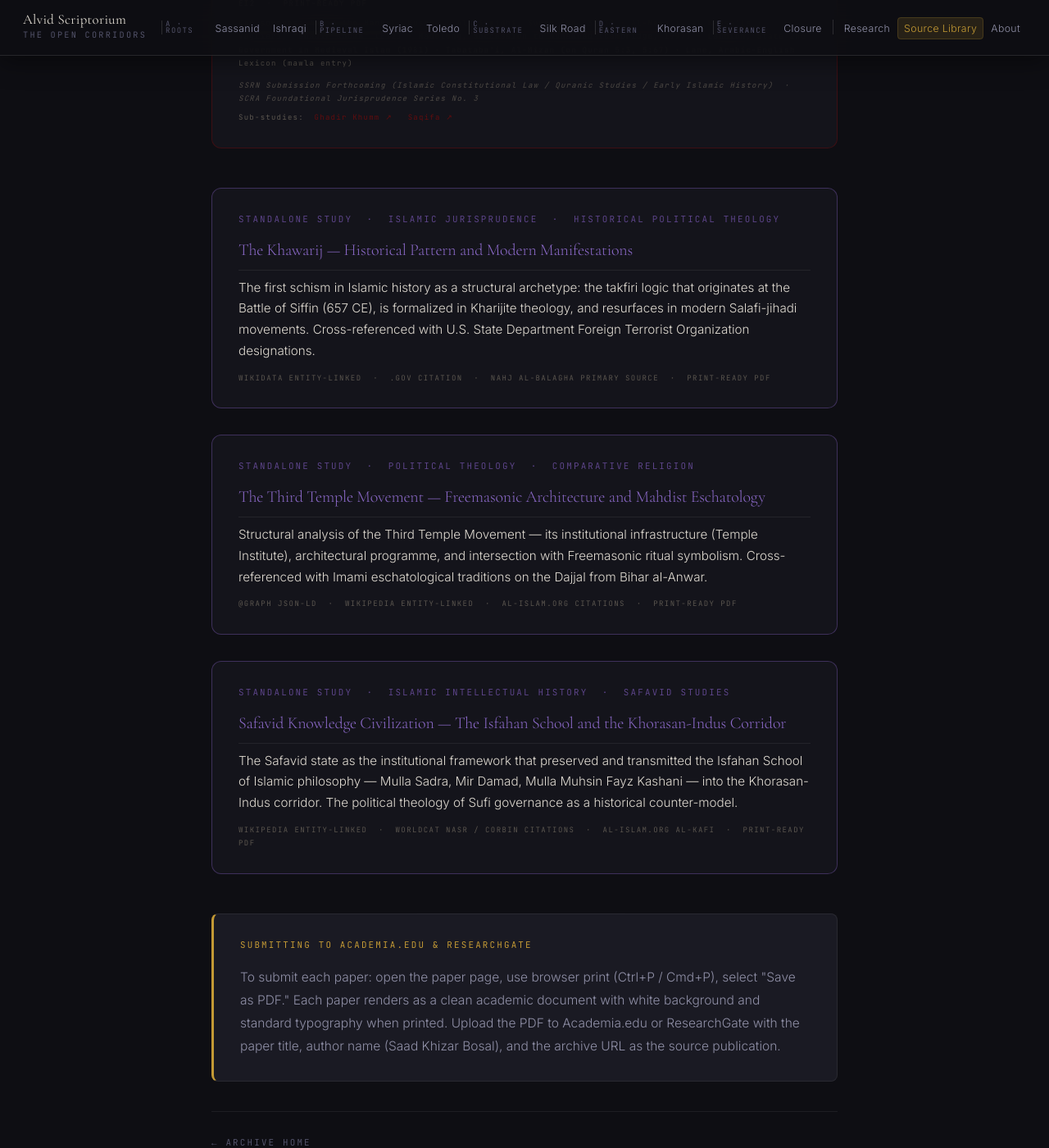
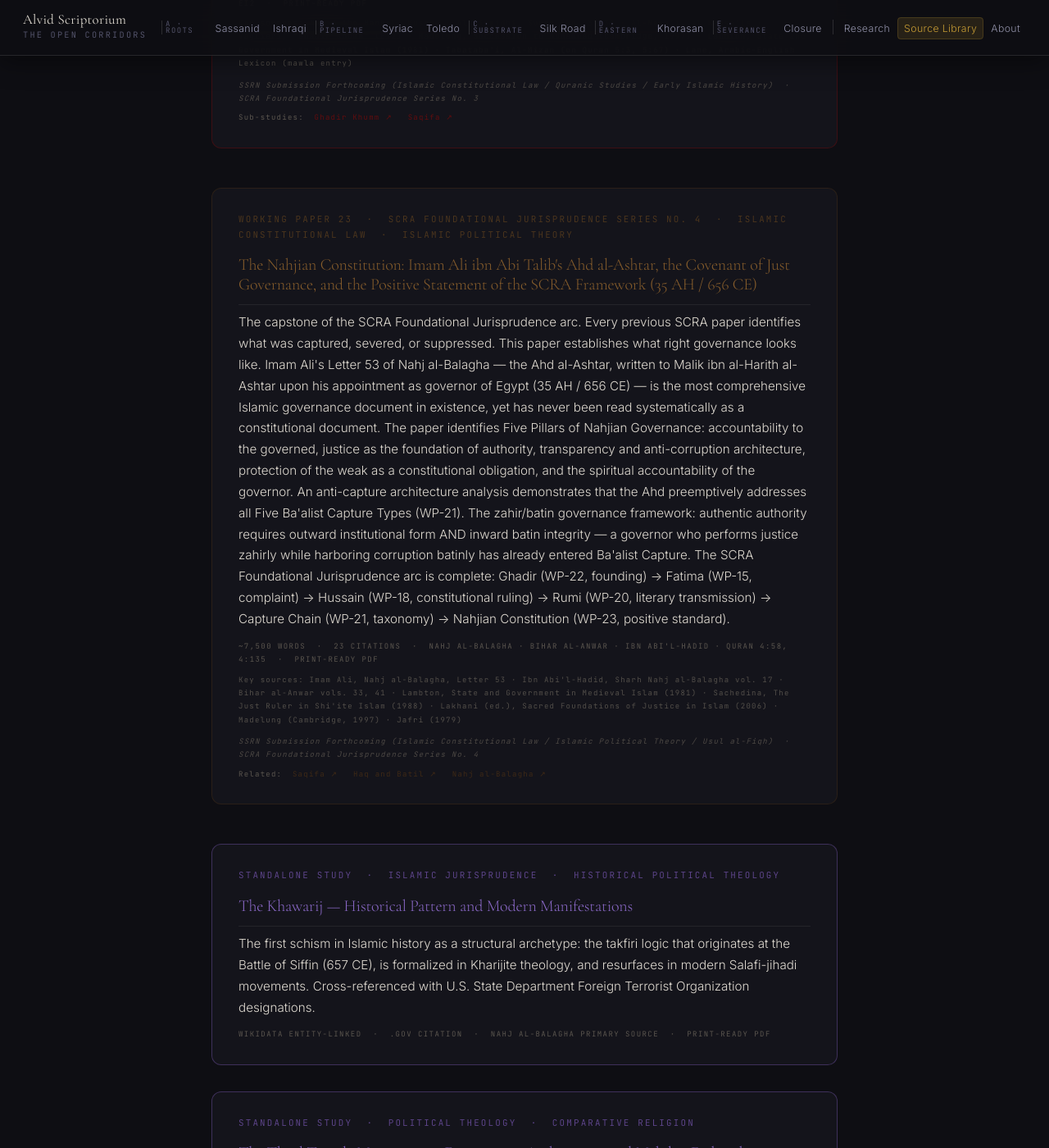
Before and after one commit to Political-Theology-Archive/geopolitical-synthesis, a Jekyll site: the page built from research/index.html, in a window 1280 px wide and 1400 px high, scrolled down 13057 px. Shown: the whole window at 82% size. Built offline with Jekyll 4.4.1, drawn with Linux system fonts in a browser that asks for light colours.

Commit message:
Add WP-23 (Nahjian Constitution) to research index
Capstone of the SCRA Foundational Jurisprudence arc. Imam Ali's
Ahd al-Ashtar read as a constitutional document establishing the
positive governance standard of the SCRA framework. Updates
numberOfItems to 22.

Co-Authored-By: Claude Sonnet 4.6 <noreply@anthropic.com>

```diff
--- a/research/index.html
+++ b/research/index.html
@@ -6,7 +6,7 @@ description: "Academic working papers from the Sacred Civilization Research Arch
 ---
 
 <script type="application/ld+json">
-{"@context":"https://schema.org","@type":"CollectionPage","name":"SCRA Research Papers","description":"Fifteen academic working papers from the Sacred Civilization Research Archive spanning Islamic intellectual history, Usul al-Fiqh, civilizational theory, Indus Basin Studies, Haqiqa Muhammadiyya metaphysics, Pakistani political theology, and Quranic ontology.","url":"https://alvidscriptorium.com/research/","numberOfItems":21,"author":{"@type":"Person","name":"Saad Khizar Bosal","identifier":"https://orcid.org/0009-0004-9944-7378"},"publisher":{"@type":"Organization","name":"Alvid Scriptorium","url":"https://alvidscriptorium.com/"}}
+{"@context":"https://schema.org","@type":"CollectionPage","name":"SCRA Research Papers","description":"Fifteen academic working papers from the Sacred Civilization Research Archive spanning Islamic intellectual history, Usul al-Fiqh, civilizational theory, Indus Basin Studies, Haqiqa Muhammadiyya metaphysics, Pakistani political theology, and Quranic ontology.","url":"https://alvidscriptorium.com/research/","numberOfItems":22,"author":{"@type":"Person","name":"Saad Khizar Bosal","identifier":"https://orcid.org/0009-0004-9944-7378"},"publisher":{"@type":"Organization","name":"Alvid Scriptorium","url":"https://alvidscriptorium.com/"}}
 </script>
 <script type="application/ld+json">
 {"@context":"https://schema.org","@type":"BreadcrumbList","itemListElement":[{"@type":"ListItem","position":1,"name":"Home","item":"https://alvidscriptorium.com/"},{"@type":"ListItem","position":2,"name":"Research Papers","item":"https://alvidscriptorium.com/research/"}]}
@@ -669,6 +669,34 @@ description: "Academic working papers from the Sacred Civilization Research Arch
     </div>
   </div>
 
+  <!-- Paper 23 -->
+  <div class="pta-evidence pta-fade" style="margin-bottom:48px;border-color:rgba(80,50,20,0.38);">
+    <span class="pta-evidence-label mono" style="color:rgba(105,70,30,0.65);">Working Paper 23 &nbsp;·&nbsp; SCRA Foundational Jurisprudence Series No. 4 &nbsp;·&nbsp; Islamic Constitutional Law &nbsp;·&nbsp; Islamic Political Theory</span>
+    <h2 style="margin:10px 0 8px;font-size:1.25rem;">
+      <span style="color:rgba(145,100,45,0.9);">
+        The Nahjian Constitution: Imam Ali ibn Abi Talib's Ahd al-Ashtar, the Covenant of Just Governance, and the Positive Statement of the SCRA Framework (35 AH / 656 CE)
+      </span>
+    </h2>
+    <p style="margin:0 0 12px;font-size:0.95rem;line-height:1.7;">
+      The capstone of the SCRA Foundational Jurisprudence arc. Every previous SCRA paper identifies what was captured, severed, or suppressed. This paper establishes what right governance looks like. Imam Ali's Letter 53 of Nahj al-Balagha — the Ahd al-Ashtar, written to Malik ibn al-Harith al-Ashtar upon his appointment as governor of Egypt (35 AH / 656 CE) — is the most comprehensive Islamic governance document in existence, yet has never been read systematically as a constitutional document. The paper identifies Five Pillars of Nahjian Governance: accountability to the governed, justice as the foundation of authority, transparency and anti-corruption architecture, protection of the weak as a constitutional obligation, and the spiritual accountability of the governor. An anti-capture architecture analysis demonstrates that the Ahd preemptively addresses all Five Ba'alist Capture Types (WP-21). The zahir/batin governance framework: authentic authority requires outward institutional form AND inward batin integrity — a governor who performs justice zahirly while harboring corruption batinly has already entered Ba'alist Capture. The SCRA Foundational Jurisprudence arc is complete: Ghadir (WP-22, founding) → Fatima (WP-15, complaint) → Hussain (WP-18, constitutional ruling) → Rumi (WP-20, literary transmission) → Capture Chain (WP-21, taxonomy) → Nahjian Constitution (WP-23, positive standard).
+    </p>
+    <p style="font-family:'JetBrains Mono',monospace;font-size:9px;letter-spacing:0.16em;text-transform:uppercase;color:rgba(160,150,130,0.5);margin:0 0 8px;">
+      ~7,500 words &nbsp;·&nbsp; 23 citations &nbsp;·&nbsp; Nahj al-Balagha · Bihar al-Anwar · Ibn Abi'l-Hadid · Quran 4:58, 4:135 &nbsp;·&nbsp; Print-ready PDF
+    </p>
+    <p style="margin:0 0 10px;font-family:'JetBrains Mono',monospace;font-size:9px;letter-spacing:0.14em;color:rgba(160,150,130,0.45);">
+      Key sources: Imam Ali, Nahj al-Balagha, Letter 53 · Ibn Abi'l-Hadid, Sharh Nahj al-Balagha vol. 17 · Bihar al-Anwar vols. 33, 41 · Lambton, State and Government in Medieval Islam (1981) · Sachedina, The Just Ruler in Shi'ite Islam (1988) · Lakhani (ed.), Sacred Foundations of Justice in Islam (2006) · Madelung (Cambridge, 1997) · Jafri (1979)
+    </p>
+    <p style="margin:0;font-family:'JetBrains Mono',monospace;font-size:9px;letter-spacing:0.14em;color:rgba(160,150,130,0.4);font-style:italic;">
+      SSRN Submission Forthcoming (Islamic Constitutional Law / Islamic Political Theory / Usul al-Fiqh) &nbsp;·&nbsp; SCRA Foundational Jurisprudence Series No. 4
+    </p>
+    <div style="font-family:'JetBrains Mono',monospace;font-size:9px;letter-spacing:0.14em;color:rgba(160,150,130,0.5);margin-top:8px;">
+      Related:
+      <a href="{{ '/research/saqifa-structural-isolation/' | relative_url }}" style="color:rgba(80,50,20,0.7);margin-left:6px;">Saqifa ↗</a>
+      <a href="{{ '/research/haq-batil/' | relative_url }}" style="color:rgba(80,50,20,0.7);margin-left:12px;">Haq and Batil ↗</a>
+      <a href="{{ '/research/nahj-balagha-admixture/' | relative_url }}" style="color:rgba(80,50,20,0.7);margin-left:12px;">Nahj al-Balagha ↗</a>
+    </div>
+  </div>
+
   <!-- Standalone Research Papers -->
   <div class="pta-evidence pta-fade" style="margin-bottom:28px;border-color:rgba(140,100,210,0.35);">
     <span class="pta-evidence-label mono" style="color:rgba(140,100,210,0.6);">Standalone Study &nbsp;·&nbsp; Islamic Jurisprudence &nbsp;·&nbsp; Historical Political Theology</span>
```
